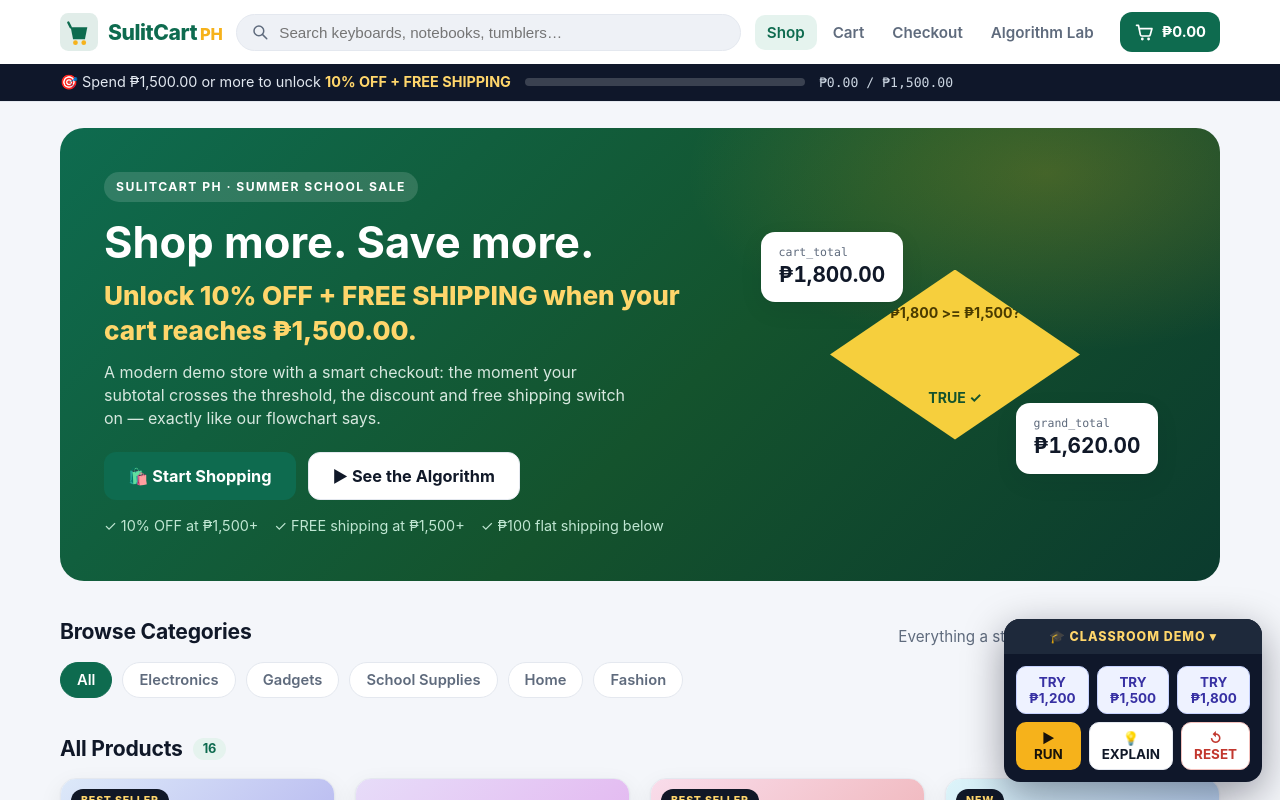
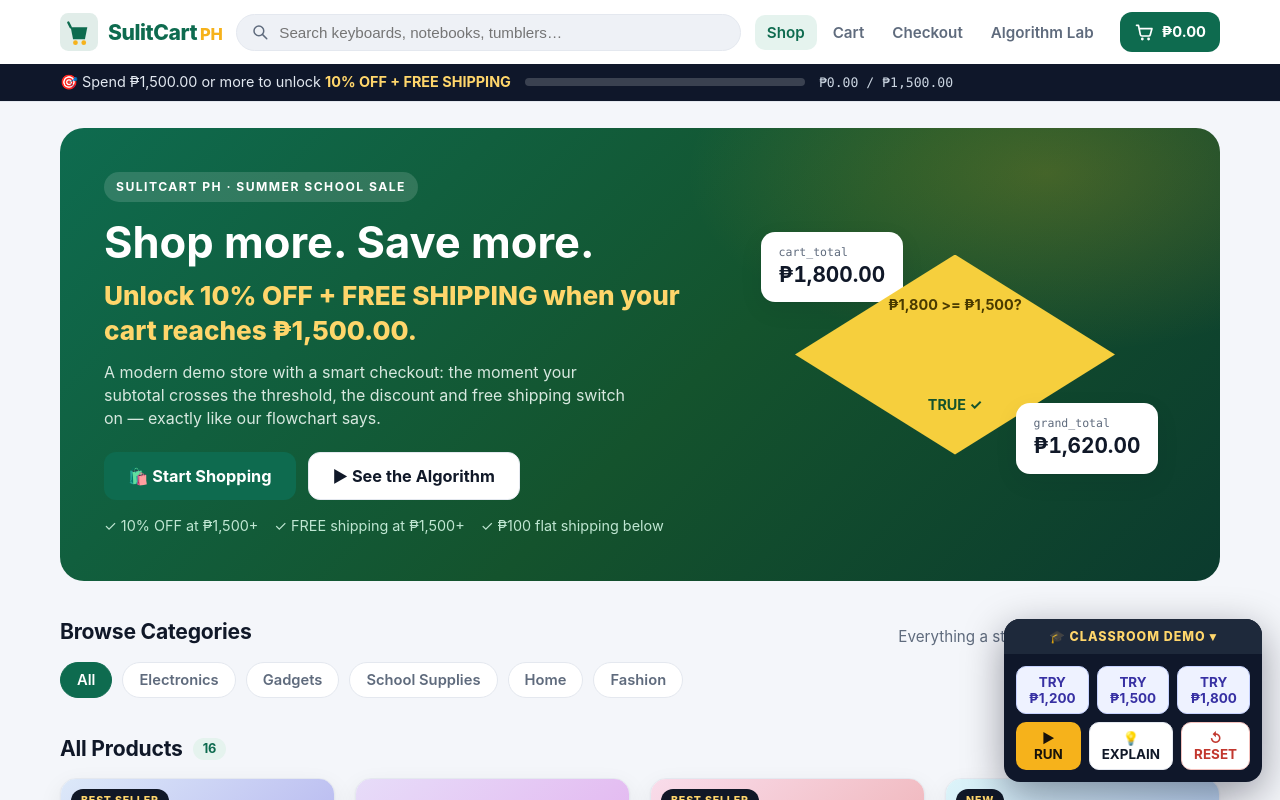
Before and after one commit to Casualplayer01-eng/sulitcart-ph, a React (Vite) app: page / in a window 1280 px wide. Shown: the top 800 px of the page. Built offline with nearby package versions, Linux system fonts and the light colour scheme.

Commit message:
Add files via upload

```diff
--- a/src/styles/app.css
+++ b/src/styles/app.css
@@ -578,13 +578,13 @@ code {
   color: #4a3b00;
   font-weight: 700;
   clip-path: polygon(50% 0, 100% 50%, 50% 100%, 0 50%);
-  width: 250px;
-  height: 170px;
-  padding: 0 56px;
+  width: 320px;
+  height: 200px;
+  padding: 0 40px;
   display: grid;
   place-items: center;
   text-align: center;
-  font-size: 0.88rem;
+  font-size: 0.9rem;
   line-height: 1.35;
 }
 .hero-diamond b {
```
